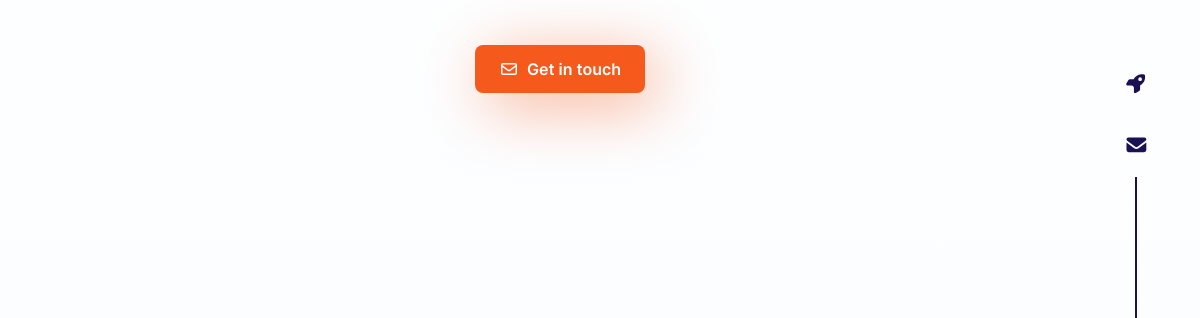
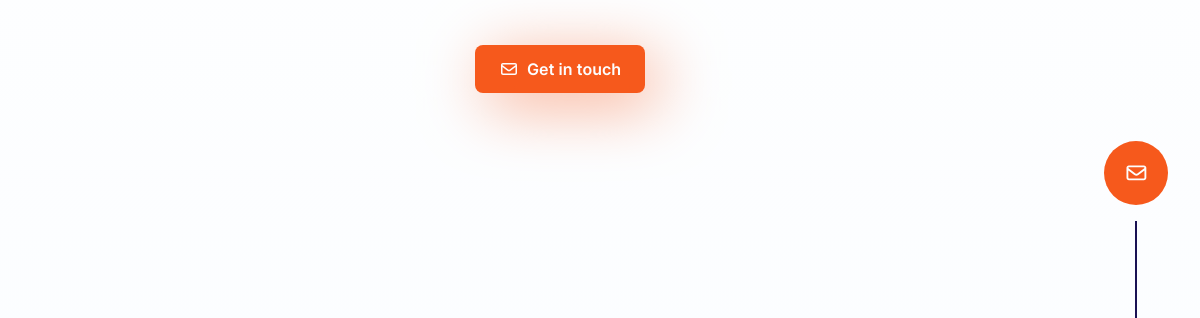
Before and after one commit to ezihe-godswill/portfolio-version-4, a website: page index.html in a window 1280 px wide. Shown: the part 479-797 px from the top of the page, 80-1280 px from the left. Drawn offline with Linux system fonts and the light colour scheme.

Commit message:
improved website ui

```diff
--- a/css/footer.css
+++ b/css/footer.css
@@ -61,6 +61,23 @@
 }
 
 .footer-nav-link:focus,
-.footer-mail-link:focus {
+.footer-mail-link:focus,
+.footer-mail-link:hover {
   transform: translateY(-8px);
 }
+
+.footer-mail-link.mail-cta {
+  --size: 48px;
+  width: var(--size);
+  height: var(--size);
+  display: flex;
+  align-items: center;
+  justify-content: center;
+  background: var(--color500);
+  color: var(--color100);
+  border-radius: 50%;
+}
+
+.footer-mail-ctn .footer-line-decoration {
+  height: 100px;
+}
--- a/css/main.css
+++ b/css/main.css
@@ -102,6 +102,10 @@
   .portfolio-item-tags-list {
     display: block;
   }
+
+  .footer-mail-link.mail-cta {
+    --size: 56px;
+  }
 }
 
 @media (min-width: 1200px) {
@@ -134,4 +138,8 @@
     max-width: 300px;
     margin: 8px 8px;
   }
+
+  .footer-mail-link.mail-cta {
+    --size: 64px;
+  }
 }
--- a/index.html
+++ b/index.html
@@ -325,11 +325,10 @@
         class="footer-mail-ctn"
         style="--left: auto; --right: var(--fixed-aside)"
       >
-        <a href="#" class="footer-mail-link"
-          ><span class="fas fa-rocket"></span
-        ></a>
-        <a href="mailto:ezihegodswill01@gmail.com" class="footer-mail-link"
-          ><span class="fas fa-envelope"></span
+        <a
+          href="mailto:ezihegodswill01@gmail.com"
+          class="footer-mail-link mail-cta"
+          ><span class="far fa-envelope"></span
         ></a>
         <div class="footer-line-decoration"></div>
       </div>
```
